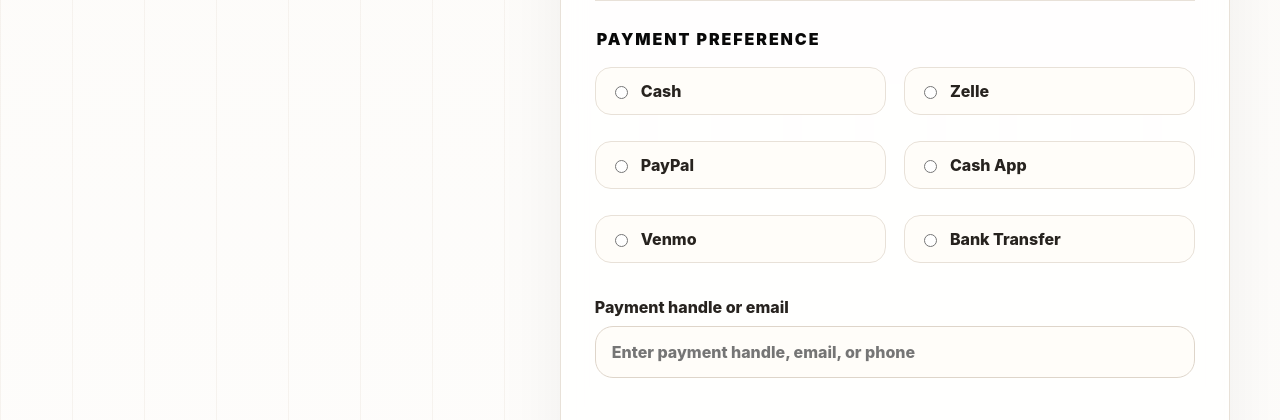
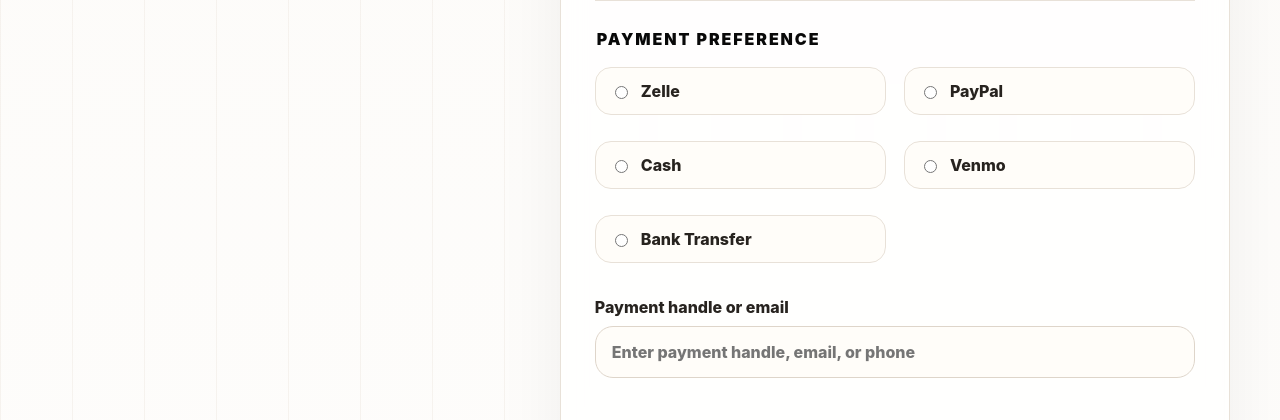
Before and after one commit to JordanBuys/jordan-buys, a Flask app: page / in a window 1280 px wide. Shown: the part 2814-3234 px from the top of the page. Run offline with Flask 3, Linux system fonts and the light colour scheme.

Commit message:
Update index.html

```diff
--- a/templates/index.html
+++ b/templates/index.html
@@ -111,10 +111,9 @@
     <fieldset>
       <legend>Payment preference</legend>
       <div class="radio-grid">
-	    <label><input type="radio" name="payment" value="Cash" required> Cash</label>
         <label><input type="radio" name="payment" value="Zelle" required> Zelle</label>
         <label><input type="radio" name="payment" value="PayPal"> PayPal</label>
-        <label><input type="radio" name="payment" value="Cash App"> Cash App</label>
+        <label><input type="radio" name="payment" value="Cash"> Cash</label>
         <label><input type="radio" name="payment" value="Venmo"> Venmo</label>
         <label><input type="radio" name="payment" value="Bank Transfer"> Bank Transfer</label>
       </div>
```
